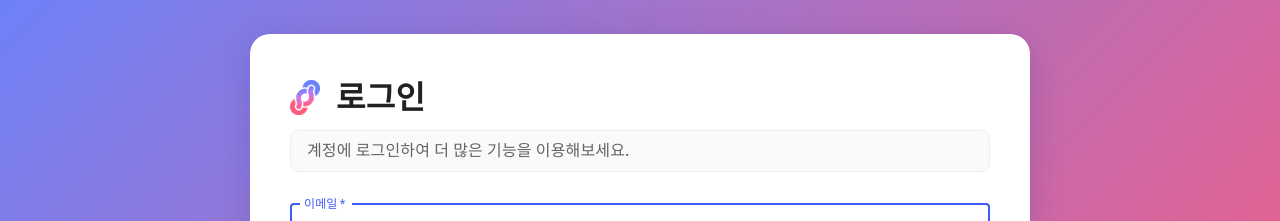
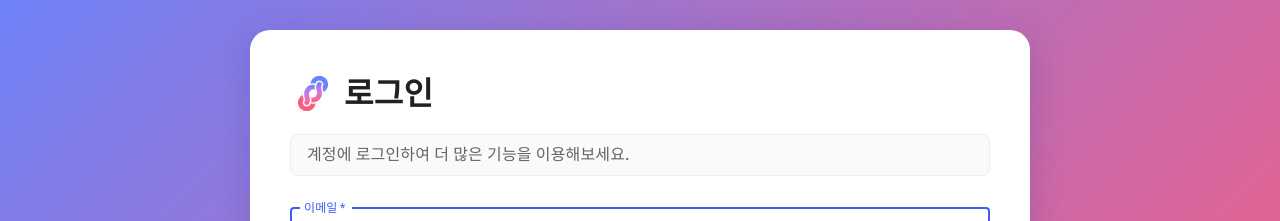
Before and after one commit to Jiseoup/linkty-frontend, a React (Create React App) app: page /login in a window 1280 px wide. Shown: the part 123-344 px from the top of the page. Built offline with nearby package versions, Linux system fonts and the light colour scheme; no server answers; the HTML template or start-up script is replaced by a standard one.

Commit message:
Improve common card header component design

```diff
--- a/src/components/Common/CardHeader/index.jsx
+++ b/src/components/Common/CardHeader/index.jsx
@@ -17,7 +17,6 @@ function CardHeader({ title, message }) {
         <TitleText>{title}</TitleText>
       </TitleBox>
 
-      {/* TODO: MessageBox 컴포넌트 사용할지 고민중... 사용할 경우 Gap이나 MB 조정 필요할수도 */}
       {/* Message contents. */}
       <MessageBox>
         <Message>{message}</Message>
--- a/src/components/Common/CardHeader/styled.js
+++ b/src/components/Common/CardHeader/styled.js
@@ -15,6 +15,7 @@ export const TitleBox = styled(Box)(({ theme }) => ({
   flexDirection: 'row',
   alignItems: 'center',
   gap: theme.spacing(2),
+  marginLeft: theme.spacing(1),
 }));
 
 export const TitleLogo = styled('img')({
@@ -27,7 +28,6 @@ export const TitleText = styled(Typography)(({ theme }) => ({
   color: theme.palette.text.primary,
 }));
 
-// TODO: MessageBox 컴포넌트 사용할지 고민중... 사용할 경우 Gap이나 MB 조정 필요할수도
 export const MessageBox = styled(Box)(({ theme }) => ({
   display: 'flex',
   boxSizing: 'border-box',
@@ -36,9 +36,9 @@ export const MessageBox = styled(Box)(({ theme }) => ({
   border: `1px solid ${theme.palette.grey[200]}`,
   borderRadius: theme.spacing(1),
   padding: theme.spacing(1, 2),
+  marginTop: theme.spacing(1),
 }));
 
-// TODO: Message fontSize 16 18 20 고민, fontWeight 400, 500 등 고민
 export const Message = styled(Typography)(({ theme }) => ({
   flex: 1,
   fontSize: 16,
```
